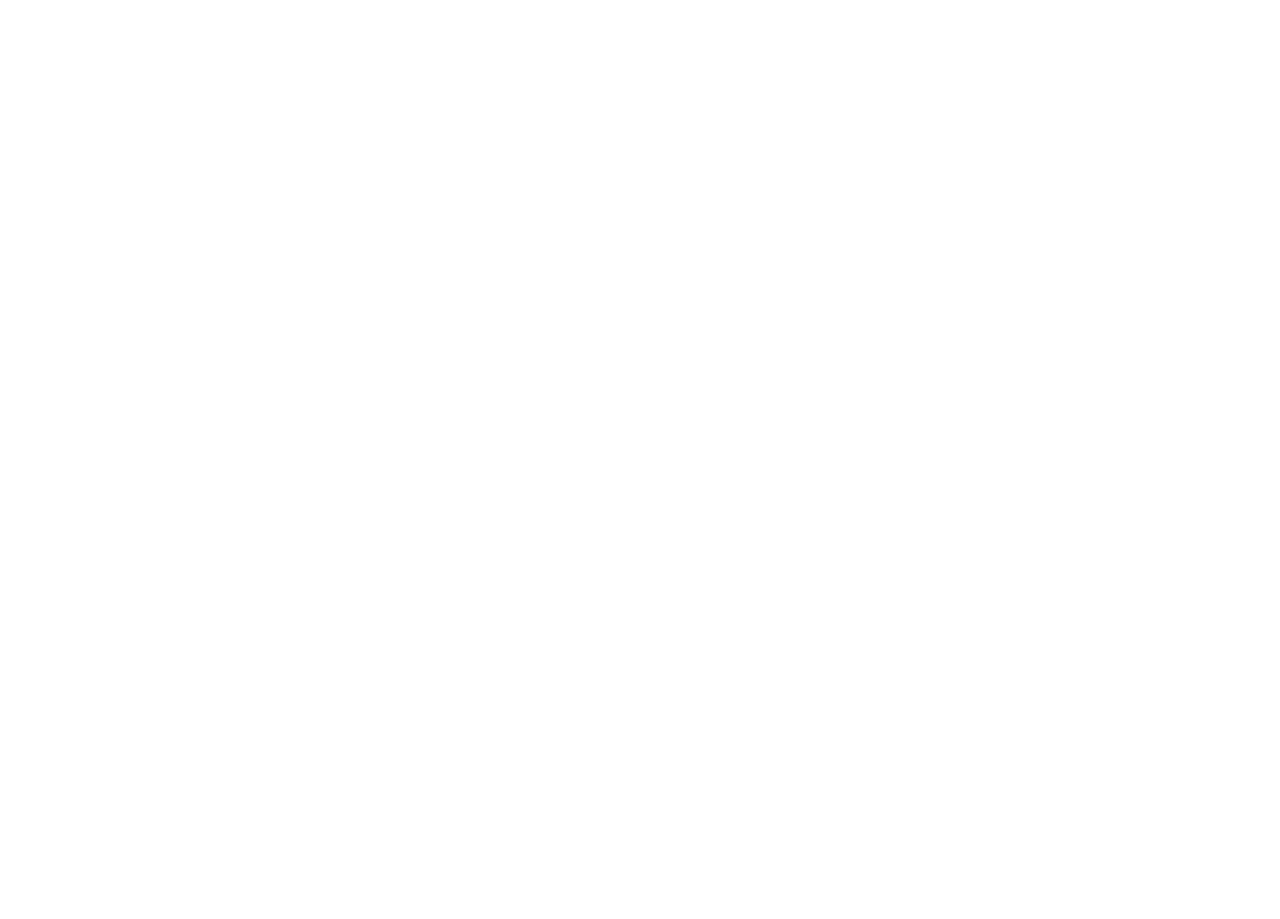
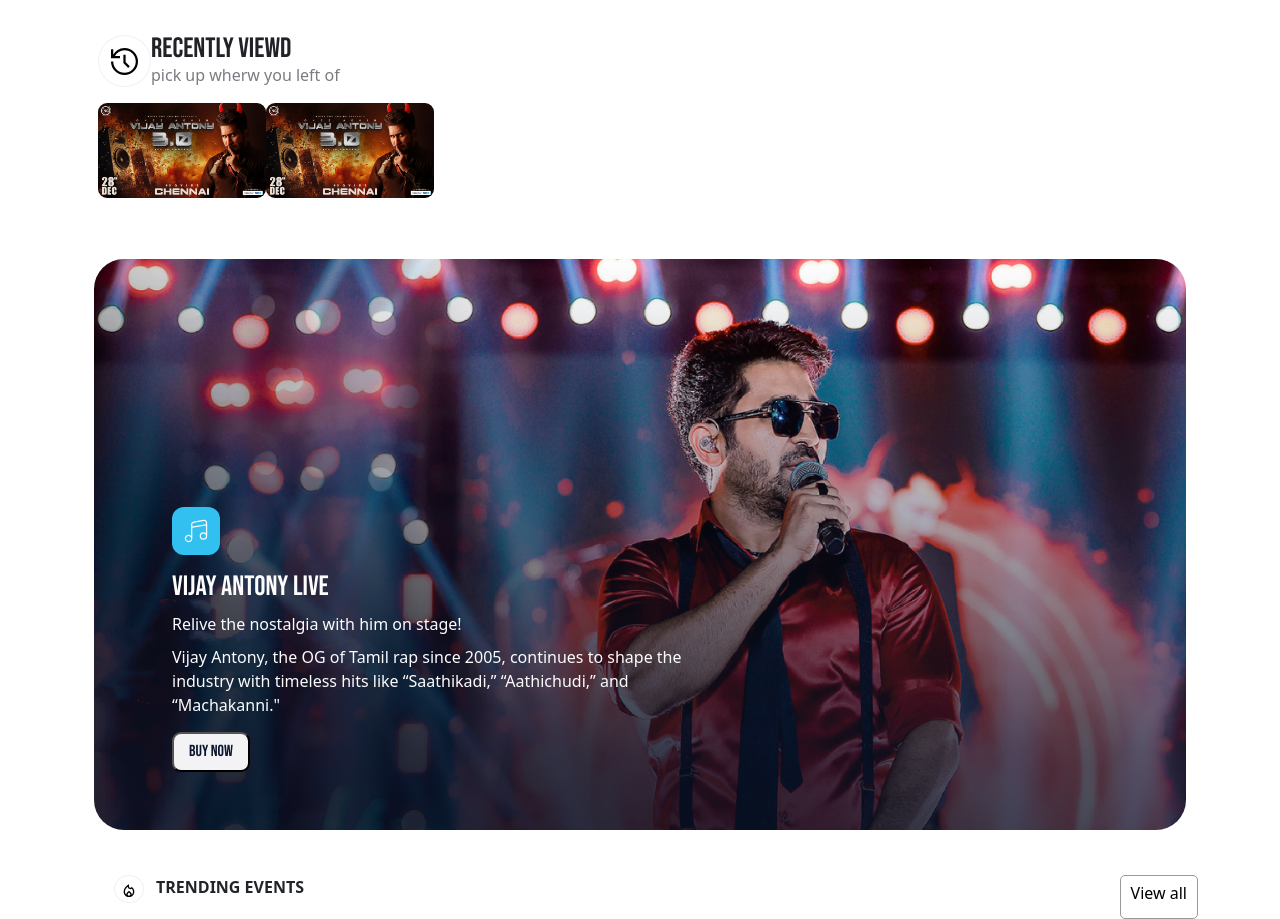
Before and after one commit to Yuvan24-dev/Project, a React (Create React App) app: page / in a window 1280 px wide. Shown: the part 609-1528 px from the top of the page. Before the commit the page ends 800 px from the top, so only its background shows below. Built offline with nearby package versions, Linux system fonts and the light colour scheme.

Commit message:
Commited

```diff
--- a/src/App.css
+++ b/src/App.css
@@ -42,12 +42,36 @@
     position: relative;
     overflow: hidden;
     white-space: normal;
-    min-height: 60px;
+    height: 240px;
     color: rgb(255, 255, 255);
     padding: 0px;
 
 }
 
+.imgMainstylee{
+
+  width: 100%;
+  position: relative;
+  overflow: hidden;
+  white-space: normal;
+  height: 240px;
+  color: rgb(255, 255, 255);
+  padding: 0px;
+  background-image: url(./Images/ImgA.jpg);
+  background-size: cover;
+
+}
+
+.forSearch{
+  width: 42px;
+  height: 42px;
+  border-style: solid;
+  border-width: 1px;
+  border-radius: 50% !important;
+  background-color: transparent !important;
+  border: 1px solid #565656!important;
+
+}
 /*------------ For Courousal------------- */
 
 .forADbanner{
@@ -95,9 +119,6 @@
   border-radius: 9px;
 }
 
-.forImgrow {
-  padding: 0px 100px 0px 100px;
-}
 
 .forImgcol{
   background-color: #d6dadb;
@@ -111,10 +132,128 @@
   border-style: solid;
   border-width: 1px;
 }
+/*------------ For Recentlyviewd------------- */
+.forRecenth{
+    overflow: hidden;
+    text-overflow: ellipsis;
+    max-height: 32px;
+    white-space: nowrap;
+    color: rgb(32, 34, 38);
+    font-family: "Bebas Neue", serif;
+    font-size: 28px;
+    font-weight: 400;
+    line-height: 100%;
+    text-transform: uppercase;
 
+}
+.forRcentP{
+  -webkit-box-pack: justify;
+  justify-content: space-between;
+  margin-bottom: 0px;
+  color: rgb(122, 124, 130);
+  font-weight: 500;
+  line-height: 150%;
+  text-wrap: balance;
+}
+.forhistorylog{
+    background: white !important;
+    border: 1px solid rgb(240, 241, 242) !important;
+    border-radius: 100% !important;
+    margin-right: 12px !important;
+    -webkit-box-pack: center !important;
+    justify-content: center !important;
+    -webkit-box-align: center !important ;
+    -webkit-box-align: center !important;
+    align-items: center !important;
+}
+.forCoulum{
+  padding-right: 0px !important;
+}
+.forViewitem{
+  width: 168px;
+  height: 94.5px;
+  border-radius: 9px;
+  background-color: rgb(238, 238, 238);
+}
 
+/* -------------For Big Poster ------------ */
+.forBG{
+    display: flex;
+    flex-direction: column;
+    align-items: flex-start;
+    -webkit-box-pack: end;
+    justify-content: flex-end;
+    position: relative;
+    gap: 15px;
+    color: rgb(252, 252, 253);
+    border-radius: 30px;
+    margin: 45px auto;
+    background-image: url(../src/Images/vjPosteBg.png);
+    background-size: cover;
+    background-position: center;
+    background-repeat: no-repeat;
+}
+.forOGcontent{
+  display: flex;
+  flex-direction: column;
+  gap: 15px;
+  width: 100%;
+  margin-top: auto;
+  padding: 200px 0px 10px 30px;
+}
+.formusicB{
+  display: flex;
+    width: 48px;
+    height: 48px;
+    -webkit-box-pack: center;
+    justify-content: center;
+    -webkit-box-align: center;
+    align-items: center;
+    gap: 9px;
+    border-radius: 12px;
+    background: rgb(49, 192, 240);
+}
+.Forwordings{
+      display: flex;
+      flex-direction: column;
+      align-items: flex-start;
+      gap: 9px;
+      align-self: stretch;
+      font-Size: '28px';
+      font-weight:'500'
+}
+.Bybutton{
+  display: flex;
+      padding: 6px 15px;
+      flex-direction: column;
+      -webkit-box-pack: center;
+      justify-content: center;
+      -webkit-box-align: center;
+      align-items: center;
+      gap: 6px;
+      align-self: stretch;
+      border-radius: 9px;
+      background: rgb(243, 243, 245);
+      font-family: "Bebas Neue";
+      font-size: 16px;
+      font-style: normal;
+      color: rgb(12, 23, 47);
+      text-transform: uppercase;
+      line-height: 24px !important;
+      font-weight: 400 !important;
 
+}
+/* ------------fOR Trending events------------ */
 
+.RightBTN {
+  background-color: rgb(255, 255, 255);
+  color: black;
+  padding: 5px 10px;
+  text-decoration: none;
+  border: 1px solid rgb(153, 153, 153);
+  border-radius: 5px;
+  min-width: 66px;
+}
 
 
 
@@ -178,9 +317,18 @@
 .Dummy-location{
   display: none !important;
 } */
+.forOGcontent{
+  display: flex;
+  flex-direction: column;
+  gap: 3px;
+  width: 100%;
+  margin-top: auto;
+  padding: 100px 0px 0px 0px;
+}
  .formar{
   margin-left: 320px;
  }
+
 }
 @media (max-width: 1025px){
   /* .location_bottonRR{
@@ -206,3 +354,11 @@
     margin-top: 10px; /* Add some margin to keep it from touching the edge */
   }
 }
+
+@media (max-width: 320px) {
+
+.forBG{
+  background-size:cover;
+  height:100vh;
+  background-position: center;
+}}
--- a/src/App.js
+++ b/src/App.js
@@ -11,6 +11,10 @@
 import NeedTalk from "../src/Images/ImgD.png"
 import Paddy from "../src/Images/ImgE.png"
 import { FiChevronRight } from "react-icons/fi";
+import { GrHistory } from "react-icons/gr";
+import { CiMusicNote1 } from "react-icons/ci";
+import { MdOutlineLocalFireDepartment } from "react-icons/md";
+
 
 
 
@@ -54,12 +58,14 @@
               >
                 <p style={{ fontSize: "14px" }} className='location_anchour'>Work with us</p>
               </Button>
+              <Button className='forSearch  d-none d-md-inline '>
+                <GoSearch className='pr-1' size={30}/>
+              </Button>
             </Nav.Link>
-
           </Nav>
         </Navbar.Collapse>
 
-        <Nav className="ms-auto d-flex align-items-center d-lg-none">
+        <Nav className="ms-auto d-flex align-items-center">
           <Nav.Link className="m-0 ms-auto">
             <Button
               variant="outline-primary"
@@ -107,26 +113,26 @@
     <Carousel className='m-0 pb-2'>
       {/* Slide 1 */}
       <Carousel.Item className='py-2'>
-        <Row className="justify-content-center">
-          <Col md={4}>
+      <Row className="justify-content-center">
+          <Col md={4} className='imgMainstyle d-none d-md-inline'>
             <img
-              className="img-fluid imgDimming ImgSizing imgMainstyle"
-              src={VjAunt}
-              alt="First slide - Image 1"
+              className="img-fluid imgDimming imgMainstyle"
+              src={chennaiEV}
+              alt="Second slide - Image 1"
             />
           </Col>
-          <Col md={4}>
+          <Col md={4} className='imgMainstyle' >
             <img
-              className="img-fluid ImgSizing imgMainstyle"
-              src={chennaiEV}
-              alt="First slide - Image 2"
+              className="img-fluid imgMainstyle"
+              src={Devevent}
+              alt="Second slide - Image 2"
             />
           </Col>
-          <Col md={4}>
+          <Col md={4} className='imgMainstyle d-none d-md-inline'>
             <img
-              className="img-fluid imgDimming ImgSizing imgMainstyle"
-              src={Devevent}
-              alt="First slide - Image 3"
+              className="img-fluid imgDimming imgMainstyle"
+              src={NeedTalk}
+              alt="Second slide - Image 3"
             />
           </Col>
         </Row>
@@ -136,21 +142,21 @@
       {/* Slide 2 */}
       <Carousel.Item className='py-2'>
         <Row className="justify-content-center">
-          <Col md={4}>
+          <Col md={4} className='imgMainstyle d-none d-md-inline'>
             <img
               className="img-fluid imgDimming imgMainstyle"
               src={chennaiEV}
               alt="Second slide - Image 1"
             />
           </Col>
-          <Col md={4}>
+          <Col md={4} className='imgMainstyle' >
             <img
               className="img-fluid imgMainstyle"
               src={Devevent}
               alt="Second slide - Image 2"
             />
           </Col>
-          <Col md={4}>
+          <Col md={4} className='imgMainstyle d-none d-md-inline'>
             <img
               className="img-fluid imgDimming imgMainstyle"
               src={NeedTalk}
@@ -163,21 +169,21 @@
       {/* Slide 3 */}
       <Carousel.Item className='py-2'>
         <Row className="justify-content-center">
-          <Col md={4}>
+          <Col md={4} className='imgMainstyle d-none d-md-inline'>
             <img
               className="img-fluid imgDimming imgMainstyle"
               src={Devevent}
               alt="Third slide - Image 1"
             />
           </Col>
-          <Col md={4}>
+          <Col md={4} className='imgMainstyle'>
             <img
               className="img-fluid imgMainstyle"
               src={NeedTalk}
               alt="Third slide - Image 2"
             />
           </Col>
-          <Col md={4}>
+          <Col md={4} className='imgMainstyle d-none d-md-inline'>
             <img
               className="img-fluid imgDimming imgMainstyle"
               src={Paddy}
@@ -189,21 +195,21 @@
             {/* Slide 4 */}
       <Carousel.Item className='py-2'>
         <Row className="justify-content-center">
-          <Col md={4}>
+          <Col md={4} className='imgMainstyle d-none d-md-inline'>
             <img
               className="img-fluid imgDimming imgMainstyle"
               src={NeedTalk}
               alt="Third slide - Image 1"
             />
           </Col>
-          <Col md={4}>
+          <Col md={4} className='imgMainstyle'>
             <img
               className="img-fluid imgMainstyle "
               src={Paddy}
               alt="Third slide - Image 2"
             />
           </Col>
-          <Col md={4}>
+          <Col md={4} className='imgMainstyle d-none d-md-inline'>
             <img
               className="img-fluid imgDimming imgMainstyle"
               src={VjAunt}
@@ -215,7 +221,7 @@
                  {/* Slide 5 */}
       <Carousel.Item className='py-2'>
         <Row className="justify-content-center">
-          <Col md={4} className='imgMainstyle'>
+          <Col md={4} className='imgMainstyle d-none d-md-inline'>
             <img
               className="img-fluid imgDimming imgMainstyle"
               src={Paddy}
@@ -229,7 +235,7 @@
               alt="Third slide - Image 2"
             />
           </Col>
-          <Col md={4} className='imgMainstyle'>
+          <Col md={4} className='imgMainstyle d-none d-md-inline'>
             <img
               className="img-fluid imgDimming imgMainstyle"
               src={chennaiEV}
@@ -246,8 +252,9 @@
 
 const Nxttocourousal = () =>{
   return(
-    <div className='pt-3'>
-    <Row className='d-flex m-0 m-auto forImgrow pt-5 justify-content-between gap-1'>
+    <Container>
+    <div className='pt-3 px-3'>
+    <Row className='d-flex m-0 m-auto pt-5 justify-content-between gap-1 '>
     <Col md={3} className='d-flex allign-item-ceter text-allign-center'>
       <img className='nextTocourousal'
       src={Devevent}
@@ -279,12 +286,106 @@
       </div>
       <div className='pl-4'>
       <FiChevronRight size={20} />
-      </div>      </Col>
+      </div> </Col>
     </Row>
     </div>
+    </Container>
   )
 }
 
+const Recentlyviewd=()=>{
+  return(
+    <Container>
+<section className='px-3'>
+  <div className='pt-5'>
+  <Row className='m-0'>
+    <Col className='d-flex  flex-col p-0'>
+    <div className='d-flex'>
+      <Button className=' d-inline m-0 forhistorylog  '>
+      <GrHistory size={27} style={{color:"black"}} />
+      </Button>
+      <span className='d-inline'>
+    <h1 className='forRecenth p-0 m-0 '>RECENTLY VIEWD</h1>
+    <p className='forRcentP pl-5'> pick up wherw you left of</p>
+    </span>
+    </div>
+    </Col>
+  </Row>
+
+<div>
+    <ul className='py-3 d-flex p-0 '>
+      <li className='d-inline mr-4'>
+      <img
+    src={VjAunt}
+    className='forViewitem'
+    />
+      </li>
+      <li className='d-inline'>
+      <img
+    src={VjAunt}
+    className='forViewitem'
+    />
+      </li>
+    </ul>
+  </div>
+  </div>
+</section>
+</Container>
+  )
+}
+
+const BigPoster=()=>{
+  return(
+  <Container fluid="sm" className='px-4'>
+  <Col className='p-5 forBG d-flex'>
+  <div className='forOGcontent'>
+  <div className='formusicB'>
+  <CiMusicNote1 size={30} />
+  </div>
+  <span className='Forwordings'>
+  <h1 className='m-0' style={{ fontFamily: '"Bebas Neue", serif', fontSize: '28px' }}>vijay antony live</h1>
+  <p className='m-0'>Relive the nostalgia with him on stage!</p>
+  <p className='m-0'>Vijay Antony, the OG of Tamil rap since 2005, continues to shape the<br/>
+    industry with timeless hits like “Saathikadi,” “Aathichudi,” and <br/>
+    “Machakanni."</p>
+  </span>
+  <a style={{ textDecoration: 'none' }}>
+   <button className='Bybutton'>
+    <p className='m-0'>Buy Now</p>
+    </button>
+  </a>
+  </div>
+  </Col>
+  </Container>)
+}
+
+
+const Trendingeve=()=>{
+  return(
+    <>
+    <Container className='d-flex justify-content-between'>
+      <ul className='d-flex'>
+        <li className='d-inline'><button className='forhistorylog'>
+          <MdOutlineLocalFireDepartment />
+          </button></li>
+          <li className='d-inline'><p className='m-0'><b>TRENDING EVENTS</b></p></li>
+      </ul>
+      <span className='RightBTN'>
+        <a >
+        <p className='m-0'>View all</p>
+        </a>
+      </span>
+    </Container>
+  <Container>
+    <Row className="d-flex flex-row gap-3">
+      <Col></Col>
+      <Col></Col>
+      <Col></Col>
+    </Row>
+  </Container>
+  </>
+  )
+}
 
 
 
@@ -310,6 +411,9 @@
       <CustomCarousel   />
       </Container>
       <Nxttocourousal />
+      <Recentlyviewd/>
+      <BigPoster />
+      <Trendingeve />
        </>
   );
 }
```
Also changed, not shown: public/index.html (+4 -24 lines), src/Images/VijayauntonyBG.png (added), src/Images/vjPosteBg.png (added).
